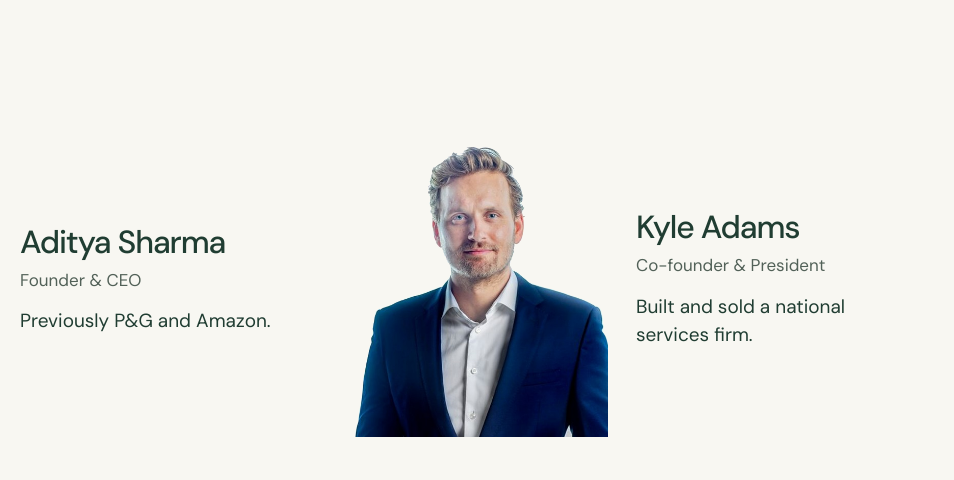
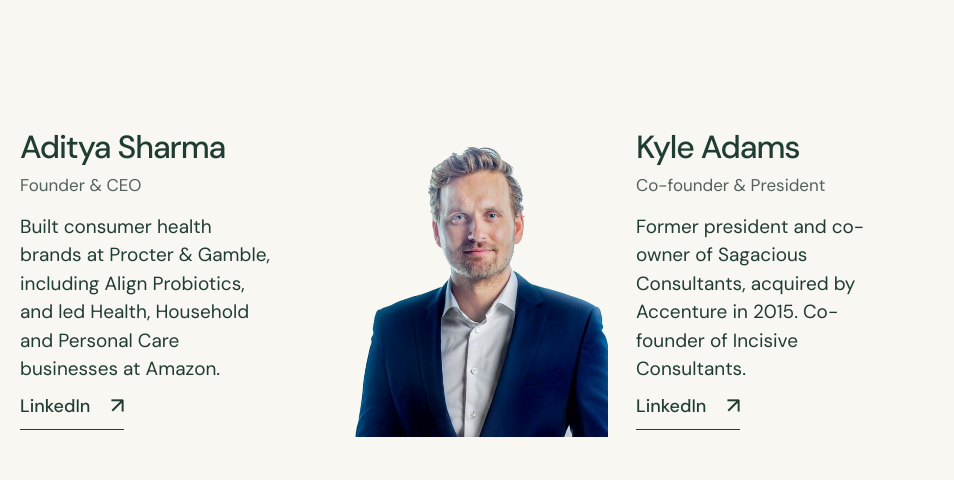
Before and after one commit to adshaa89/viridian-brands-site, a plain HTML site: page index.html in a window 1280 px wide. Shown: the part 2060-2540 px from the top of the page, 326-1280 px from the left. Drawn offline with Linux system fonts and the light colour scheme.

Commit message:
Add sourced founder biographies and verified LinkedIn profiles

```diff
--- a/index.html
+++ b/index.html
@@ -49,6 +49,7 @@
       "@type": "Person",
       "@id": "https://viridianbrands.com/#aditya-sharma",
       "name": "Aditya Sharma",
+      "sameAs": ["https://www.linkedin.com/in/aditya-sharma-a9b64b2b"],
       "jobTitle": "Founder & CEO",
       "worksFor": {"@id": "https://viridianbrands.com/#organization"},
       "alumniOf": [{"@type": "Organization", "name": "Amazon"}, {"@type": "Organization", "name": "Procter & Gamble"}],
@@ -58,6 +59,7 @@
       "@type": "Person",
       "@id": "https://viridianbrands.com/#kyle-adams",
       "name": "Kyle Adams",
+      "sameAs": ["https://www.linkedin.com/in/kyle-adams-76780723"],
       "jobTitle": "Co-founder & President",
       "worksFor": {"@id": "https://viridianbrands.com/#organization"},
       "alumniOf": [{"@type": "Organization", "name": "Accenture"}],
@@ -135,8 +137,8 @@
 <section class="team section-shell" id="team" aria-labelledby="team-title">
 <h2 id="team-title">Founders</h2>
 <div class="team-grid">
-<article class="person" id="aditya"><span class="aditya-portrait-frame"><img class="person-portrait" src="assets/aditya-sharma-smiling-20261118.png" width="1122" height="1402" alt="Aditya Sharma, Founder and CEO of Viridian Brands" loading="lazy"></span><div class="person-copy"><h3>Aditya Sharma</h3><p class="person-role">Founder &amp; CEO</p><p class="person-bio">Previously P&amp;G and Amazon.</p></div></article>
-<article class="person" id="kyle"><img class="person-portrait" src="assets/kyle-adams-headshot.webp" width="498" height="660" alt="Kyle Adams, Co-founder and President of Viridian Brands" loading="lazy"><div class="person-copy"><h3>Kyle Adams</h3><p class="person-role">Co-founder &amp; President</p><p class="person-bio">Built and sold a national services firm.</p></div></article>
+<article class="person" id="aditya"><span class="aditya-portrait-frame"><img class="person-portrait" src="assets/aditya-sharma-smiling-20261118.png" width="1122" height="1402" alt="Aditya Sharma, Founder and CEO of Viridian Brands" loading="lazy"></span><div class="person-copy"><h3>Aditya Sharma</h3><p class="person-role">Founder &amp; CEO</p><p class="person-bio">Built consumer health brands at Procter &amp; Gamble, including Align Probiotics, and led Health, Household and Personal Care businesses at Amazon.</p><a class="text-link" href="https://www.linkedin.com/in/aditya-sharma-a9b64b2b" target="_blank" rel="noopener noreferrer" aria-label="Aditya Sharma on LinkedIn (opens in a new tab)">LinkedIn <span aria-hidden="true">↗</span></a></div></article>
+<article class="person" id="kyle"><img class="person-portrait" src="assets/kyle-adams-headshot.webp" width="498" height="660" alt="Kyle Adams, Co-founder and President of Viridian Brands" loading="lazy"><div class="person-copy"><h3>Kyle Adams</h3><p class="person-role">Co-founder &amp; President</p><p class="person-bio">Former president and co-owner of Sagacious Consultants, acquired by Accenture in 2015. Co-founder of Incisive Consultants.</p><a class="text-link" href="https://www.linkedin.com/in/kyle-adams-76780723" target="_blank" rel="noopener noreferrer" aria-label="Kyle Adams on LinkedIn (opens in a new tab)">LinkedIn <span aria-hidden="true">↗</span></a></div></article>
 </div>
 <span class="legacy-anchor" id="careers" aria-hidden="true"></span>
 <aside class="role-line" aria-labelledby="career-title"><div><h3 id="career-title">Vice President of Brands</h3></div><a class="text-link" href="careers/vice-president-of-brands/">Explore the role <span aria-hidden="true">→</span></a></aside>
```
